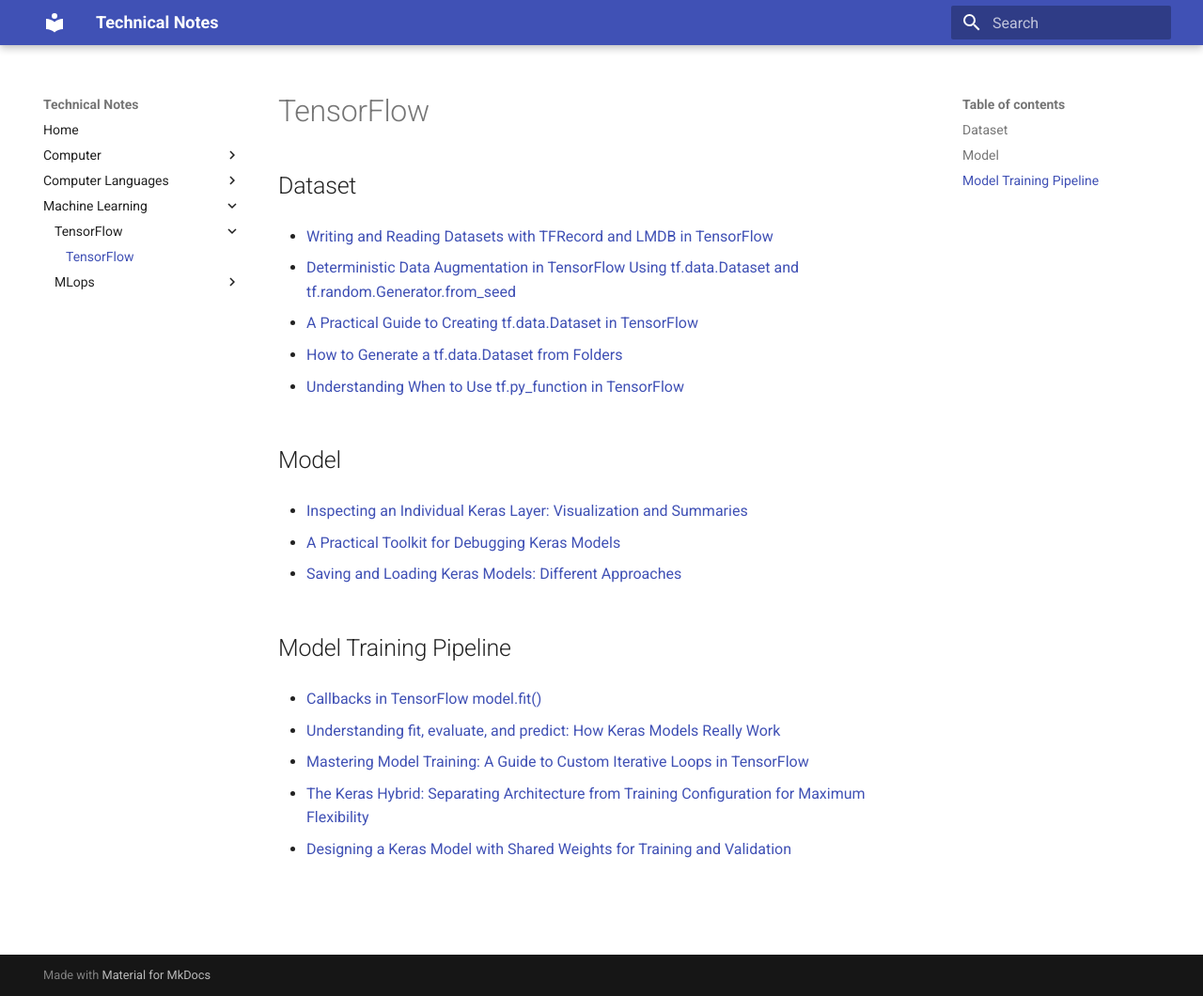
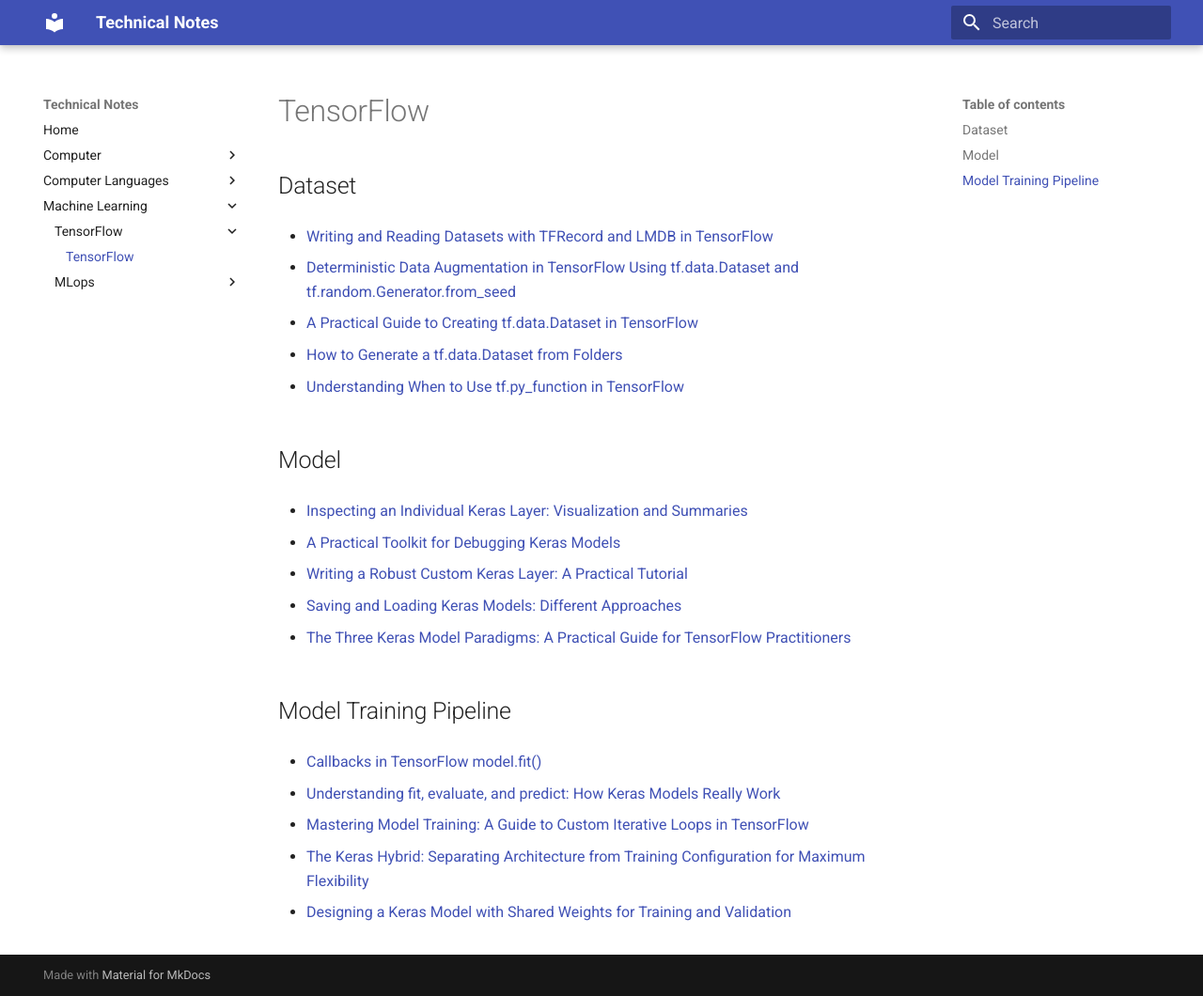
Before and after one commit to ifeelfree/notes, an MkDocs documentation site: the page built from docs/machine_learning/tensorflow/tensorflow.md, in a window 1280 px wide and 1060 px high. Shown: the whole window at 94% size. Built offline with MkDocs 1.6.1 and Material for MkDocs 9.7.7, drawn with Linux system fonts in a browser that asks for light colours.

Commit message:
tensorflow

```diff
--- a/docs/machine_learning/tensorflow/tensorflow.md
+++ b/docs/machine_learning/tensorflow/tensorflow.md
@@ -18,7 +18,11 @@
 
 - [A Practical Toolkit for Debugging Keras Models]()
 
+- [Writing a Robust Custom Keras Layer: A Practical Tutorial]()
+
 - [Saving and Loading Keras Models: Different Approaches](https://medium.com/@majianglin2003/saving-and-loading-keras-models-different-approaches-30e9e1e3030e)
+
+- [The Three Keras Model Paradigms: A Practical Guide for TensorFlow Practitioners]()
 
 ## Model Training Pipeline
 
```
